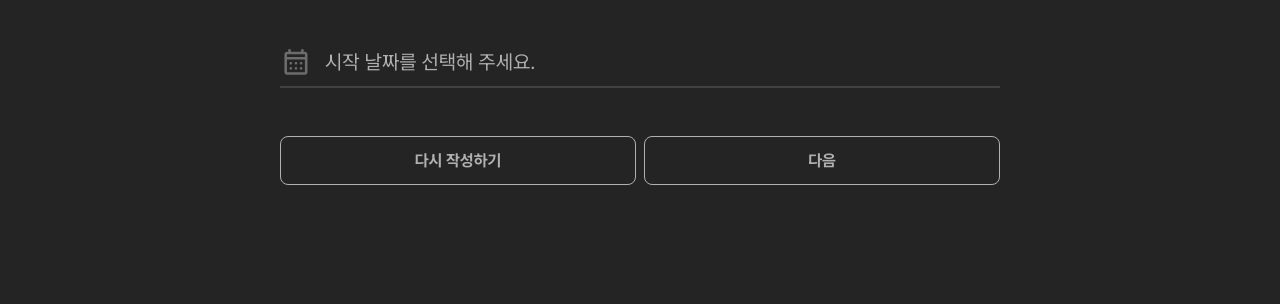
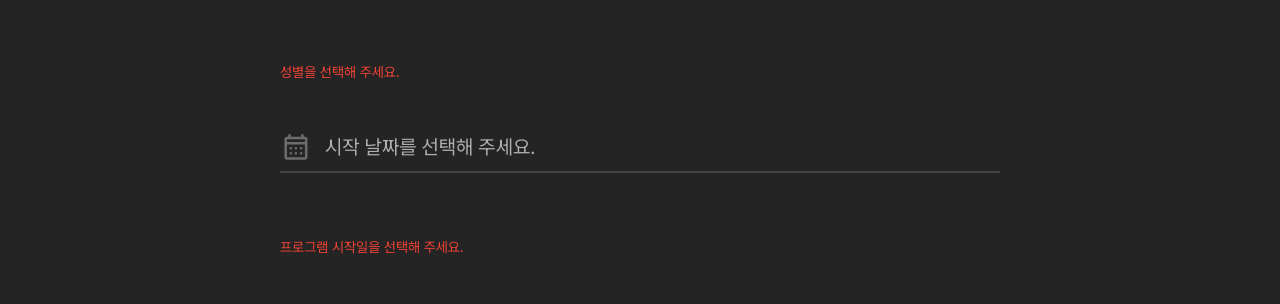
Before and after one commit to YSP97/Team1_FE_B2C, a Next.js app: page /pricing/register in a window 1280 px wide. Both pictures are taken after a click on the button "다음". Shown: the part 1175-1479 px from the top of the page. Built offline with nearby package versions, Linux system fonts and the light colour scheme; no server answers; the database is empty.

Commit message:
[Modify] Step 유효성 수정 - gender, start_date 유효성 추가 - 다음으로 넘어가기 수정

```diff
--- a/src/components/Form/Form.tsx
+++ b/src/components/Form/Form.tsx
@@ -25,9 +25,10 @@ function Form({ currentStep }: FormProps) {
   };
 
   /* 유효성 검사 */
-  const validateAllFields = () => {
+  const validateAllFields = (currentStep: number) => {
     const newErrors: { [key: string]: string } = {};
 
+    if (currentStep === 1) {
       if (!form.name?.trim() || form.name.length < 2) {
         newErrors.name = '이름은 최소 두 글자 이상이어야 합니다.';
       }
@@ -46,6 +47,8 @@ function Form({ currentStep }: FormProps) {
       if (!form.start_date) {
         newErrors.start_date = '프로그램 시작일을 선택해 주세요.';
       }
+    }
+    if (currentStep === 2) {
       if (form.wearable_device.length === 0) {
         newErrors.wearable_device =
           '사용중인 웨어러블 디바이스를 한개 이상 선택해주세요.';
@@ -59,8 +62,11 @@ function Form({ currentStep }: FormProps) {
       if (!form.referral_source) {
         newErrors.referral_source = '추천경로를 선택해주세요.';
       }
+    }
+    if (currentStep === 3) {
       if (!form.exercise_concern) {
         newErrors.exercise_concern = '고민을 작성해 주세요.';
+      }
     }
 
     setErrors(newErrors);
@@ -69,7 +75,7 @@ function Form({ currentStep }: FormProps) {
 
   /* 다음 단계 이동 */
   const handleApply = () => {
-    if (validateAllFields() && isStepComplete(currentStep)) {
+    if (validateAllFields(currentStep) && isStepComplete(currentStep)) {
       router.push(`${pathname}?step=${currentStep + 1}`);
     }
   };
--- a/src/components/Form/Step1.tsx
+++ b/src/components/Form/Step1.tsx
@@ -247,10 +247,21 @@ function Step1({ errors }: ErrorPropsType) {
       </fieldset>
 
       <SelectGender onChange={handleGender} isChecked={form.gender} />
+      {errors.gender && (
+        <div className="mt-2 text-sm text-primary-red md:mt-4">
+          {errors.gender}
+        </div>
+      )}
+
       <CalendarInput
         setSelectedDate={handleCalendar}
         selectedDate={form.start_date}
       />
+      {errors.start_date && (
+        <div className="mt-2 text-sm text-primary-red md:mt-4">
+          {errors.start_date}
+        </div>
+      )}
     </>
   );
 }
```
Lines whose indentation alone changed are shown as unchanged.
